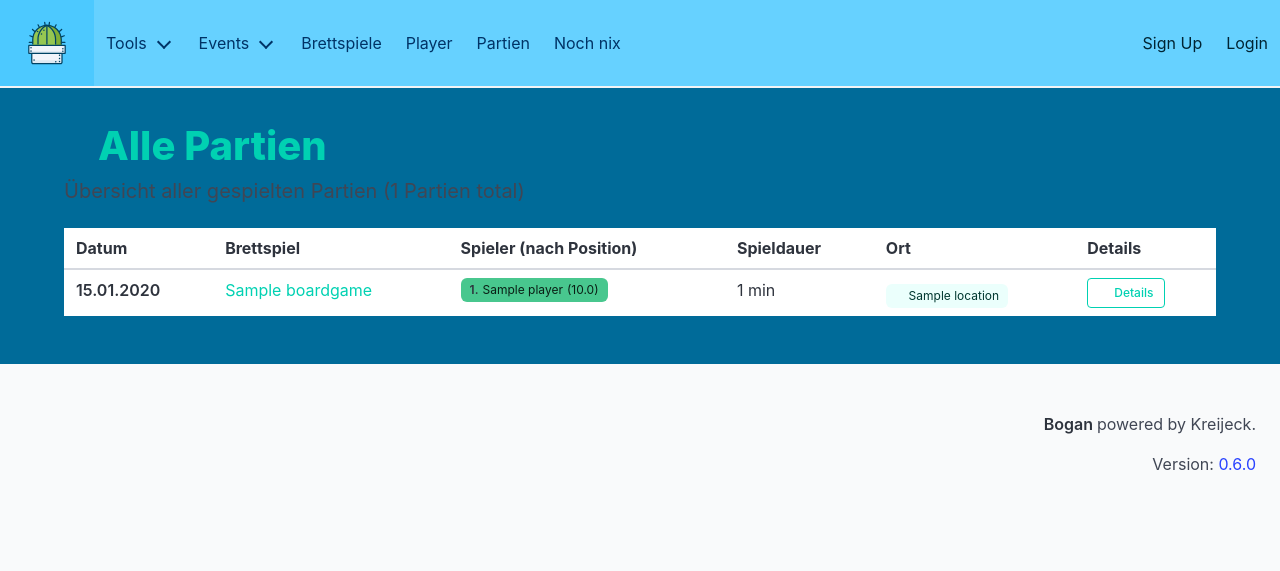
After one commit to Kreijeck/bogan, a Flask app: page /games in a window 1280 px wide. The commit adds this page. Shown: the top 571 px of the page. Run offline with Flask 3, Linux system fonts and the light colour scheme; tables that the repository leaves empty hold one stand-in row (values such as "Sample post"); parts of the project's set-up code (start-up, migrations or seed data) failed here and were passed over.

Commit message:
add game overview

```diff
--- a/bogan/main/__init__.py
+++ b/bogan/main/__init__.py
@@ -200,6 +200,40 @@ def show_boardgame(boardgame_id: str):
                              player_ranking=ranking_data,
                              game_stats=game_stats)
 
+@main.route("/games", methods=["GET"])
+def show_all_games():
+    """Zeigt eine Übersicht aller gespielten Partien."""
+    with Session(engine) as session:
+        # Hole alle Spiele mit den nötigen Joins
+        games = (
+            session.query(Game)
+            .join(Boardgame)
+            .join(Location)
+            .order_by(Game.datum.desc())  # Neueste zuerst
+            .all()
+        )
+
+        # Konvertiere zu Dictionary für Template
+        games_data = []
+        for game in games:
+            # Hole die sortierten Spieler
+            sorted_players = game.get_sorted_players()
+
+            games_data.append({
+                'id': game.id,
+                'datum': game.datum,
+                'datum_fmt': game.datum.strftime('%d.%m.%Y') if game.datum else 'Unbekannt',
+                'boardgame_name': game.boardgame.name,
+                'boardgame_id': game.boardgame.id,
+                'players': sorted_players,  # Bereits sortiert nach Position
+                'playtime': game.playtime,
+                'playtime_fmt': f"{game.playtime} min" if game.playtime else "Unbekannt",
+                'location': game.location.name
+            })
+
+    return render_template("games_overview.html", games=games_data)
+
+
 @main.route("/boardgames", methods=["GET"])
 def show_all_boardgames():
     with Session(engine) as session:
--- a/bogan/main/templates/base.html
+++ b/bogan/main/templates/base.html
@@ -50,6 +50,7 @@
                 </div>
                 <a href="{{ url_for('main.show_all_boardgames') }}" class="navbar-item">Brettspiele</a>
                 <a href="{{ url_for('main.show_all_players') }}" class="navbar-item">Player</a>
+                <a href="{{ url_for('main.show_all_games') }}" class="navbar-item">Partien</a>
                 <a href="{{ url_for('main.profile') }}" class="navbar-item">Noch nix</a>
 
             </div>
--- /dev/null
+++ b/bogan/main/templates/games_overview.html
@@ -0,0 +1,124 @@
+{% extends 'base.html' %}
+
+{% block content %}
+<div class="container">
+    <h1 class="title is-2 has-text-primary">
+        <span class="icon-text">
+            <span class="icon">
+                <i class="fas fa-gamepad"></i>
+            </span>
+            <span>Alle Partien</span>
+        </span>
+    </h1>
+    <p class="subtitle">Übersicht aller gespielten Partien ({{ games|length }} Partien total)</p>
+
+    {% if games %}
+    <div class="table-container">
+        <table class="table is-fullwidth is-striped is-hoverable">
+            <thead>
+                <tr>
+                    <th>Datum</th>
+                    <th>Brettspiel</th>
+                    <th>Spieler (nach Position)</th>
+                    <th>Spieldauer</th>
+                    <th>Ort</th>
+                    <th>Details</th>
+                </tr>
+            </thead>
+            <tbody>
+                {% for game in games %}
+                <tr>
+                    <td>
+                        <strong>{{ game.datum_fmt }}</strong>
+                    </td>
+                    <td>
+                        <a href="{{ url_for('main.show_boardgame', boardgame_id=game.boardgame_id) }}"
+                           class="has-text-primary">
+                            {{ game.boardgame_name }}
+                        </a>
+                    </td>
+                    <td>
+                        <div class="players-list">
+                            {% for player in game.players %}
+                            <span class="tag {% if player.position == 1 %}is-success{% elif player.position == 2 %}is-warning{% elif player.position == 3 %}is-info{% else %}is-light{% endif %} mr-1 mb-1">
+                                <strong>{{ player.position }}.</strong>
+                                <a href="{{ url_for('main.show_player', player_name=player.name) }}"
+                                   class="has-text-inherit ml-1">
+                                    {{ player.name }}
+                                </a>
+                                {% if player.punkte is not none %}
+                                <span class="ml-1">({{ player.punkte }})</span>
+                                {% endif %}
+                            </span>
+                            {% endfor %}
+                        </div>
+                    </td>
+                    <td>
+                        {{ game.playtime_fmt }}
+                    </td>
+                    <td>
+                        <span class="tag is-primary is-light">
+                            <span class="icon is-small">
+                                <i class="fas fa-map-marker-alt"></i>
+                            </span>
+                            <span>{{ game.location }}</span>
+                        </span>
+                    </td>
+                    <td>
+                        <a href="{{ url_for('main.show_game', game_id=game.id) }}"
+                           class="button is-small is-primary is-outlined">
+                            <span class="icon is-small">
+                                <i class="fas fa-eye"></i>
+                            </span>
+                            <span>Details</span>
+                        </a>
+                    </td>
+                </tr>
+                {% endfor %}
+            </tbody>
+        </table>
+    </div>
+    {% else %}
+    <div class="notification is-warning">
+        <h3 class="title is-4">Keine Partien gefunden</h3>
+        <p>Es wurden noch keine Partien gespielt oder sie sind noch nicht in der Datenbank erfasst.</p>
+    </div>
+    {% endif %}
+</div>
+
+<style>
+/* Zusätzliche Styles für bessere Lesbarkeit */
+.players-list {
+    display: flex;
+    flex-wrap: wrap;
+    gap: 0.25rem;
+}
+
+.players-list .tag {
+    white-space: nowrap;
+}
+
+.players-list .tag a {
+    text-decoration: none;
+}
+
+.players-list .tag a:hover {
+    text-decoration: underline;
+}
+
+/* Responsive Verhalten für mobile Geräte */
+@media screen and (max-width: 768px) {
+    .table-container {
+        overflow-x: auto;
+    }
+
+    .players-list {
+        max-width: 200px;
+    }
+
+    .players-list .tag {
+        font-size: 0.7rem;
+    }
+}
+</style>
+{% endblock %}
```
